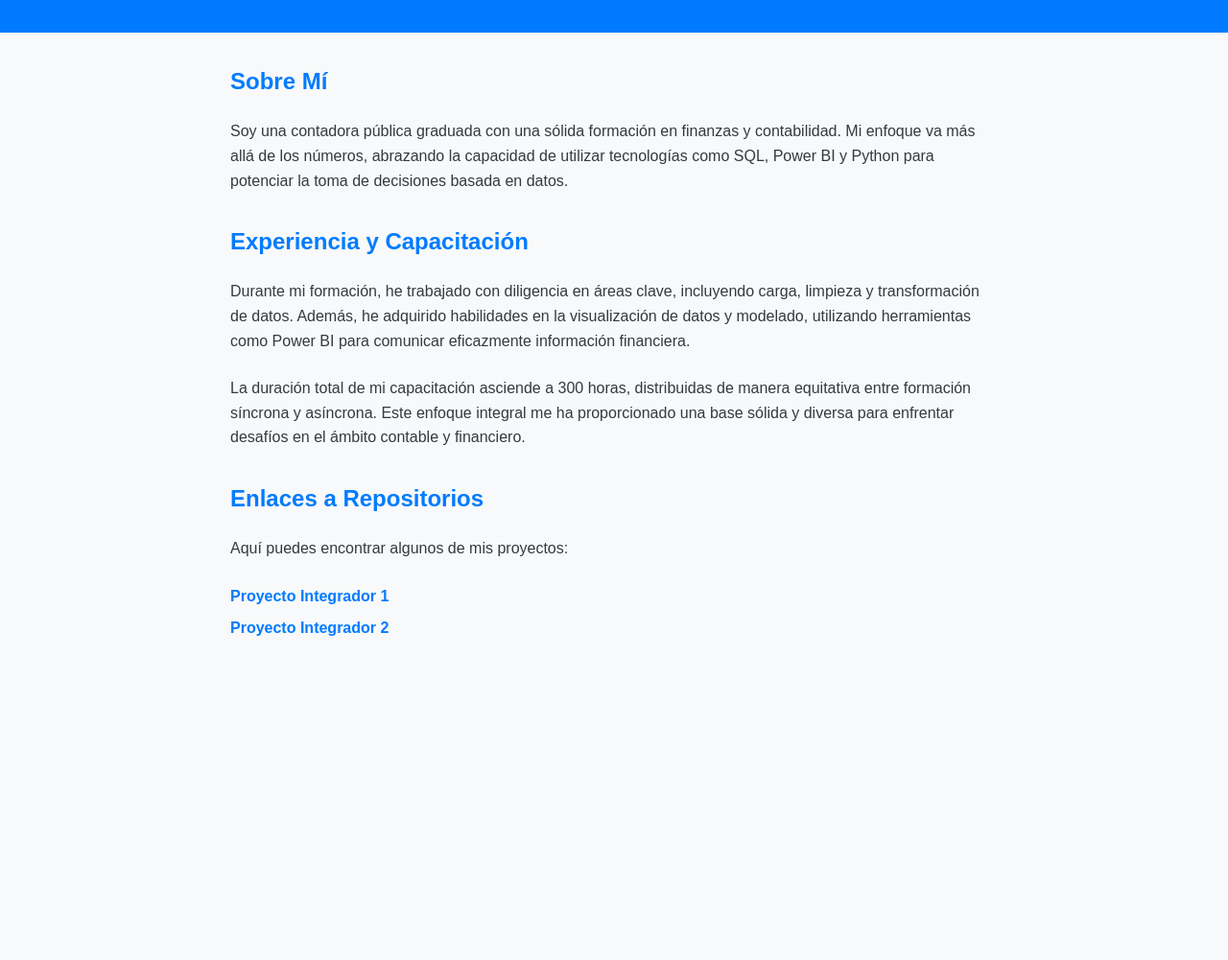
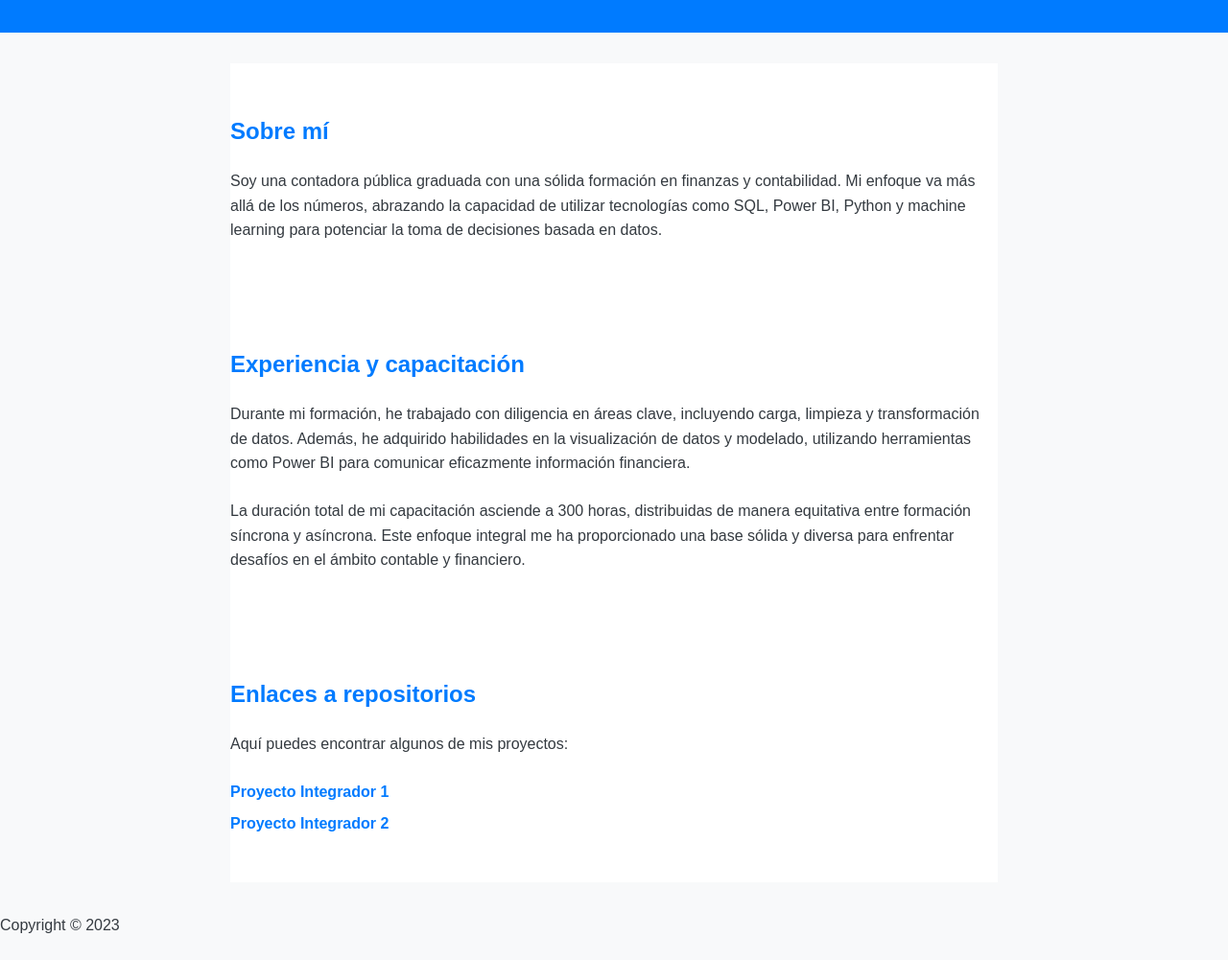
Before and after one commit to MarinesV/An-lisis-Datos-Consultor-BI-, a plain HTML site: page index.html in a window 1280 px wide. Shown: the part 92-1093 px from the top of the page at 96% size. Before the commit the page ends 800 px from the top, so only its background shows below. Drawn offline with Linux system fonts and the light colour scheme.

Commit message:
Update index.html

```diff
--- a/index.html
+++ b/index.html
@@ -3,7 +3,7 @@
 <head>
   <meta charset="UTF-8">
   <meta name="viewport" content="width=device-width, initial-scale=1.0">
-    <title>Mi Portafolio</title>
+  <title>Mi Portfolio</title>
   <style>
     body {
       font-family: 'Arial', sans-serif;
@@ -21,10 +21,9 @@
       padding: 1em 0;
     }
 
-        section {
+    .container {
       max-width: 800px;
       margin: 2em auto;
-            padding: 0 20px;
     }
 
     h1, h2, h3 {
@@ -54,23 +53,49 @@
       text-decoration: underline;
     }
 
+    .about-me {
+      background-color: #ffffff;
+      padding: 2em 0;
+    }
+
+    .skills {
+      background-color: #ffffff;
+      padding: 2em 0;
+    }
+
+    .projects {
+      background-color: #ffffff;
+      padding: 2em 0;
+    }
+
+    .footer {
+      background-color: #007BFF;
+      color: #fff;
+      text-align: center;
+      padding: 1em 0;
+    }
   </style>
 </head>
 <body>
   <header>
     <h1>Bienvenida a mi Portafolio</h1>
   </header>
-    <section>
-        <h2>Sobre Mí</h2>
-        <p>Soy una contadora pública graduada con una sólida formación en finanzas y contabilidad. Mi enfoque va más allá de los números, abrazando la capacidad de utilizar tecnologías como SQL, Power BI y Python para potenciar la toma de decisiones basada en datos.</p>
+
+  <div class="container">
+
+    <section class="about-me">
+      <h2>Sobre mí</h2>
+      <p>Soy una contadora pública graduada con una sólida formación en finanzas y contabilidad. Mi enfoque va más allá de los números, abrazando la capacidad de utilizar tecnologías como SQL, Power BI, Python y machine learning para potenciar la toma de decisiones basada en datos.</p>
     </section>
-    <section>
-        <h2>Experiencia y Capacitación</h2>
+
+    <section class="skills">
+      <h2>Experiencia y capacitación</h2>
       <p>Durante mi formación, he trabajado con diligencia en áreas clave, incluyendo carga, limpieza y transformación de datos. Además, he adquirido habilidades en la visualización de datos y modelado, utilizando herramientas como Power BI para comunicar eficazmente información financiera.</p>
       <p>La duración total de mi capacitación asciende a 300 horas, distribuidas de manera equitativa entre formación síncrona y asíncrona. Este enfoque integral me ha proporcionado una base sólida y diversa para enfrentar desafíos en el ámbito contable y financiero.</p>
     </section>
-    <section>
-        <h2>Enlaces a Repositorios</h2>
+
+    <section class="projects">
+      <h2>Enlaces a repositorios</h2>
       <p>Aquí puedes encontrar algunos de mis proyectos:</p>
       <ul>
         <li><a href="https://github.com/MarinesV/Consultor-BI/tree/main/Proyecto%20integrador">Proyecto Integrador 1</a></li>
@@ -78,5 +103,11 @@
       </ul>
     </section>
 
+  </div>
+
+  <footer>
+    <p>Copyright &copy; 2023</p>
+  </footer>
+
 </body>
 </html>
```
Lines whose indentation alone changed are shown as unchanged.
